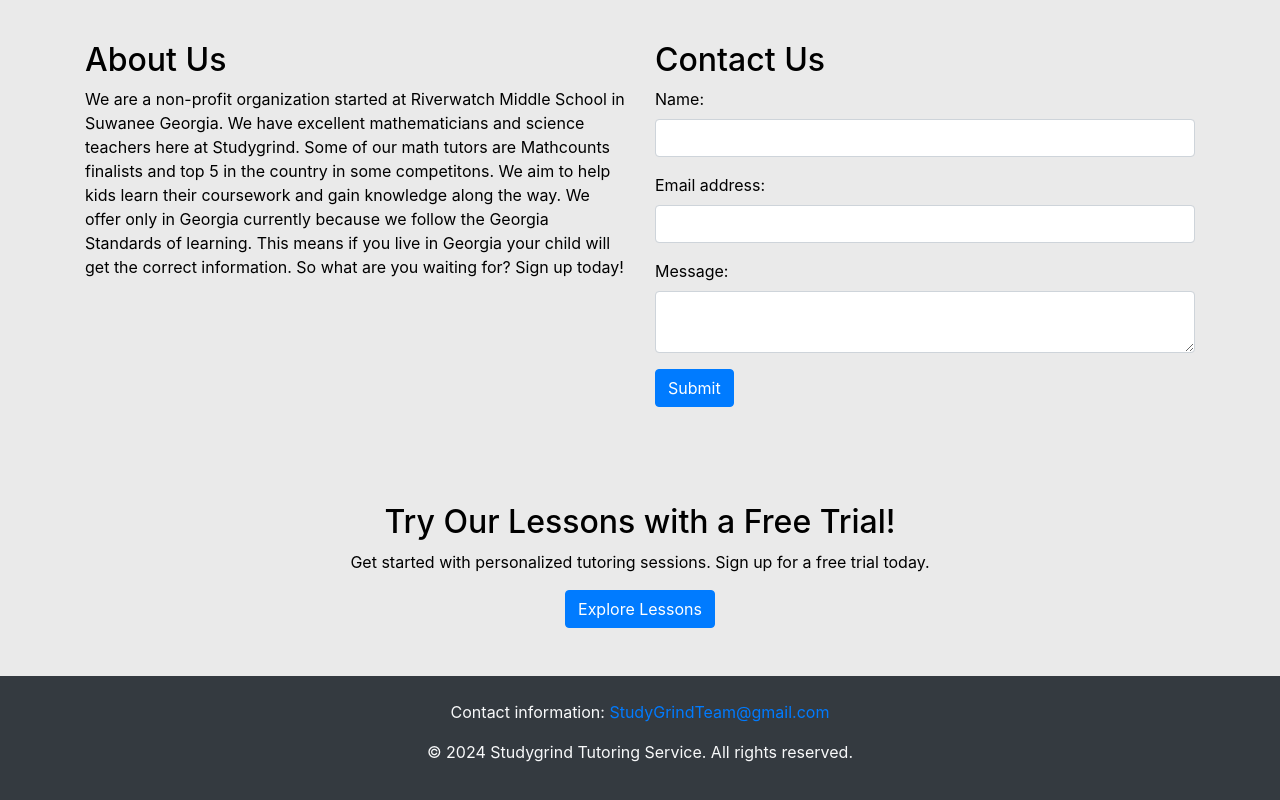
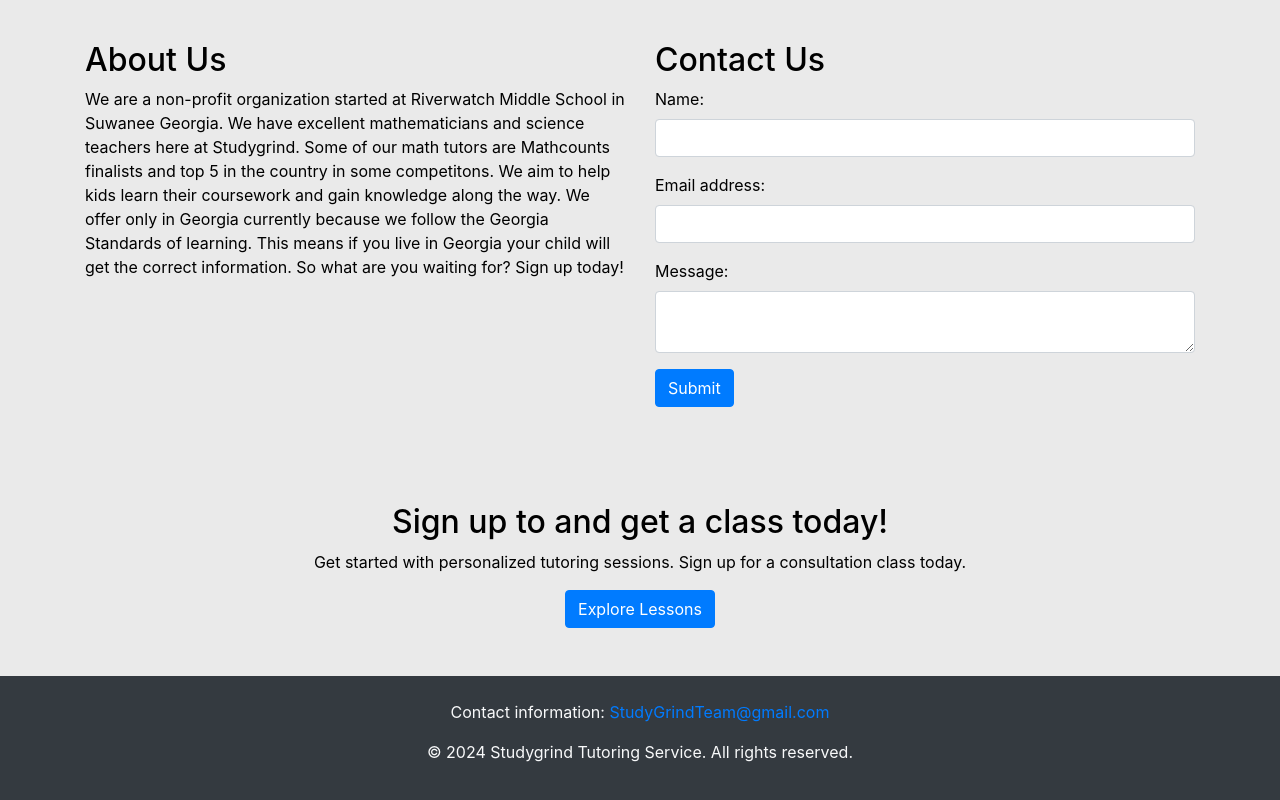
Before and after one commit to Study-Grind-Developers/Grindware, a website: page index.html in a window 1280 px wide. Shown: the part 1497-2297 px from the top of the page. Drawn offline with nearby package versions, Linux system fonts and the light colour scheme.

Commit message:
Website fix

```diff
--- a/index.html
+++ b/index.html
@@ -81,8 +81,8 @@
 
       <section id="lessons-ad" class="py-5">
         <div class="container text-center">
-          <h2>Try Our Lessons with a Free Trial!</h2>
-          <p>Get started with personalized tutoring sessions. Sign up for a free trial today.</p>
+          <h2>Sign up to and get a class today!</h2>
+          <p>Get started with personalized tutoring sessions. Sign up for a consultation class today.</p>
           <a class="btn btn-primary" href="lessons.html">Explore Lessons</a>
         </div>
       </section>
```
